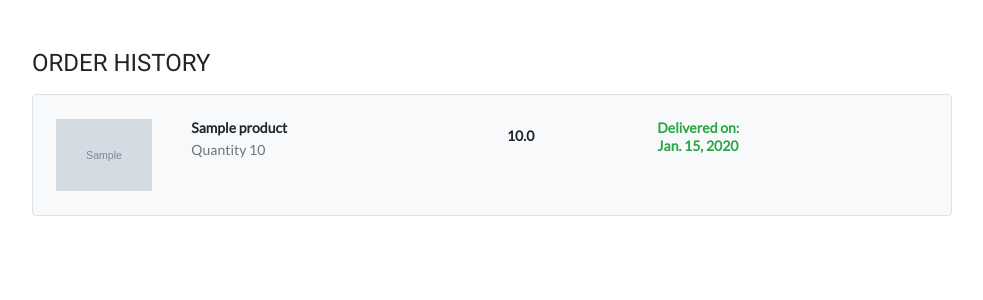
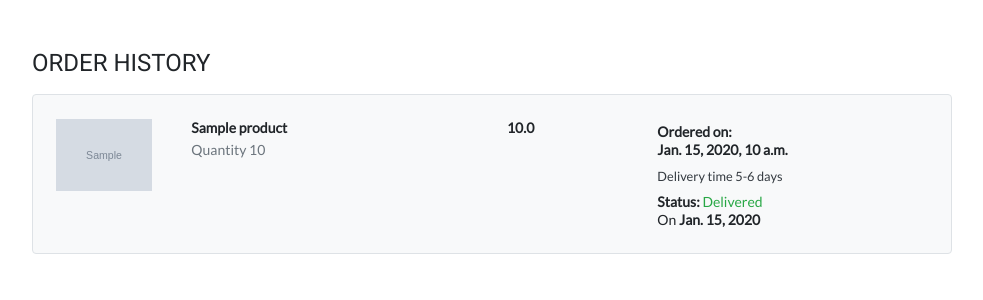
Before and after one commit to inaveenchahar/e-mart, a Django app: page /payment/ in a window 1280 px wide. Shown: the part 62-362 px from the top of the page, without its empty margins (148-1131 px from the left). Run offline with Django 3.2, Linux system fonts and the light colour scheme; a user stored in the database is signed in; tables that the repository leaves empty hold one stand-in row (values such as "Sample post"); grey boxes marked "Sample" are stand-in pictures; some libraries are stand-ins or nearby versions.

Commit message:
feat(order): user can see its order status and date information

```diff
--- a/payments/templates/order_history.html
+++ b/payments/templates/order_history.html
@@ -29,15 +29,26 @@
                                         <p class="font-weight-bold my-1 d-md-none">{{ a.price }}</p>
                                     </div>
                                     <div class="col-md-2">
-                                        <p class="font-weight-bold my-2 d-none d-md-block ">{{ a.price }}</p>
+                                        <p class="font-weight-bold mb-2 d-none d-md-block ">{{ a.price }}</p>
                                     </div>
-                                    <div class="col-md-4 pr-md-1">
-                                        {% if cart.delivered %}
-                                            <p class="text-success font-weight-bold">Delivered on: <br> {{ cart.delivered_on }}</p>
-                                        {% else %}
-                                            <p class="font-weight-bold mt-2">Ordered on: <br> {{ cart.ordered_on }}</p>
-                                            <p class="small my-0 text-info">Delivery time 5-6 days</p>
-                                        {% endif %}
+                                    <div class="col-md-4 pr-md-1 mt-3 mt-md-1">
+                                        <p class="font-weight-bold mb-2">Ordered on: <br> {{ cart.ordered_on }}</p>
+                                        <p class="small my-0 text-dark">Delivery time 5-6 days</p>
+
+                                        <p class="mt-2 mb-md-0">
+                                            <span class="font-weight-bold">Status:</span>
+                                            {% if cart.delivered %}
+                                                <span class="text-success">Delivered</span>
+                                                <br>
+                                                On <span class="font-weight-bold">{{ cart.delivered_on }}</span>
+                                            {% elif cart.shipped %}
+                                                <span class="text-info">Shipped</span>
+                                                <br>
+                                                On <span class="font-weight-bold">{{ cart.shipped_on }}</span>
+                                            {% else %}
+                                                <span class="text-warning font-weight-bold">Processing</span>
+                                            {% endif %}
+                                        </p>
                                     </div>
                                 </div>
 
```
